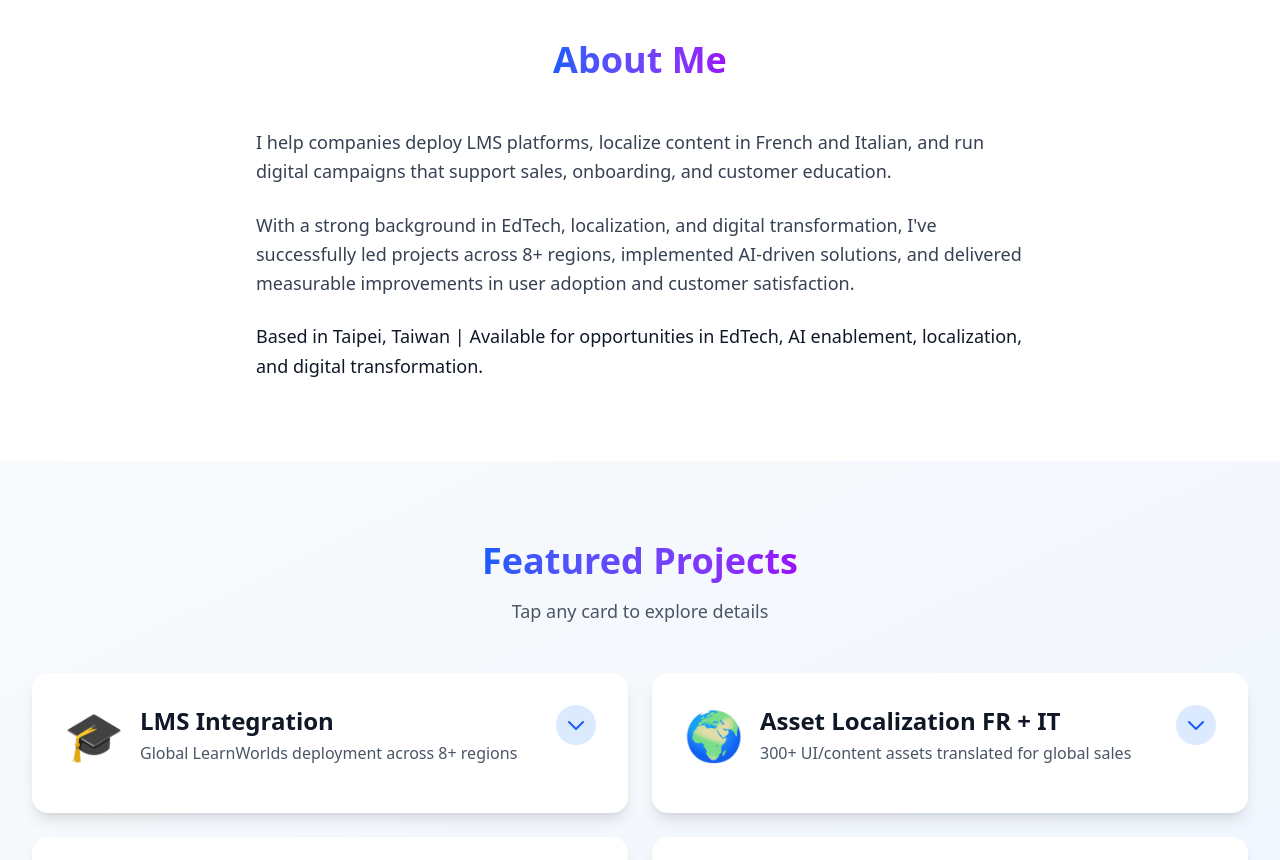
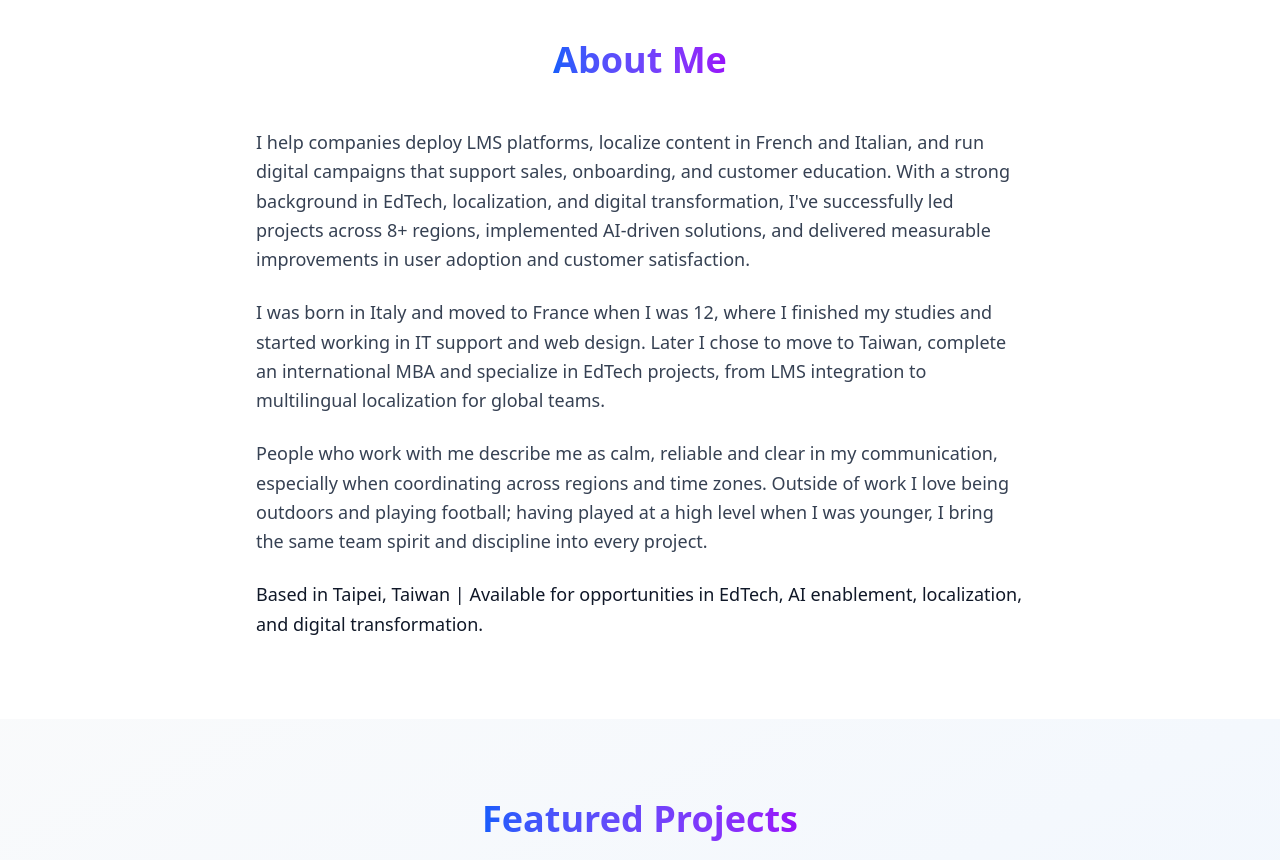
Before and after one commit to nizar-efk95/nizar-portfolio, a React (Vite) app: page / in a window 1280 px wide. Shown: the part 840-1700 px from the top of the page. Built offline with nearby package versions, Linux system fonts and the light colour scheme.

Commit message:
Update About Me section with biographical details

```diff
--- a/src/App.jsx
+++ b/src/App.jsx
@@ -247,12 +247,19 @@ function App() {
           <div className="max-w-3xl mx-auto space-y-4 sm:space-y-6 text-base sm:text-lg text-gray-700 leading-relaxed">
             <p>
               I help companies deploy LMS platforms, localize content in French and Italian, and run digital
-              campaigns that support sales, onboarding, and customer education.
+              campaigns that support sales, onboarding, and customer education. With a strong background in EdTech,
+              localization, and digital transformation, I've successfully led projects across 8+ regions,
+              implemented AI-driven solutions, and delivered measurable improvements in user adoption and customer satisfaction.
             </p>
             <p>
-              With a strong background in EdTech, localization, and digital transformation, I've successfully
-              led projects across 8+ regions, implemented AI-driven solutions, and delivered measurable improvements
-              in user adoption and customer satisfaction.
+              I was born in Italy and moved to France when I was 12, where I finished my studies and started working
+              in IT support and web design. Later I chose to move to Taiwan, complete an international MBA and
+              specialize in EdTech projects, from LMS integration to multilingual localization for global teams.
+            </p>
+            <p>
+              People who work with me describe me as calm, reliable and clear in my communication, especially when
+              coordinating across regions and time zones. Outside of work I love being outdoors and playing football;
+              having played at a high level when I was younger, I bring the same team spirit and discipline into every project.
             </p>
             <p className="font-medium text-gray-900">
               Based in Taipei, Taiwan | Available for opportunities in EdTech, AI enablement, localization,
```
